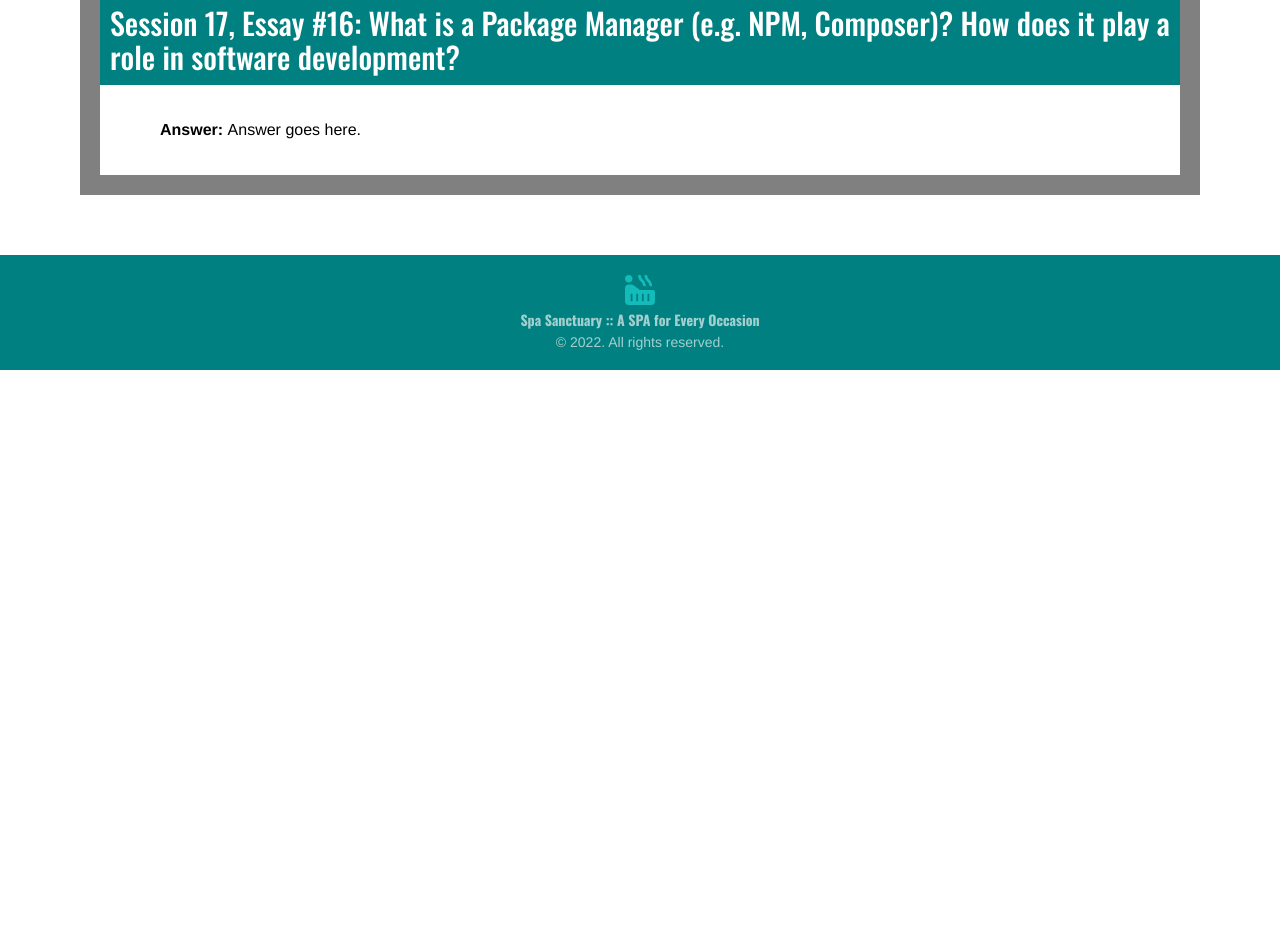
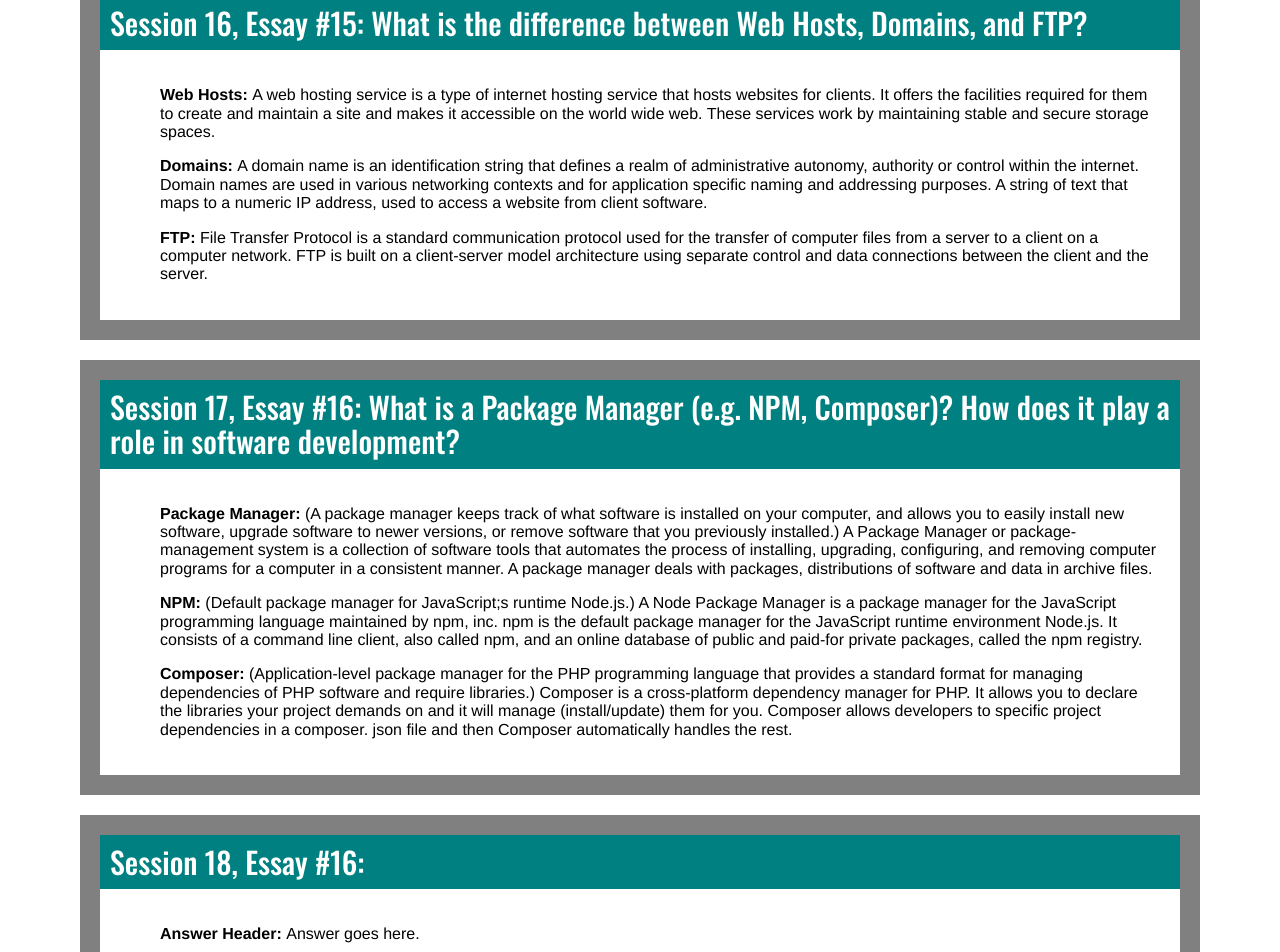
Before and after one commit to swcarey/Web-1-Carey-Spencer-Final, a React (Create React App) app: page /homework in a window 1280 px wide. Shown: the part 6380-7332 px from the top of the page. Before the commit the page ends 6750 px from the top, so only its background shows below. Built offline with nearby package versions, Linux system fonts and the light colour scheme.

Commit message:
Updating Homework and Playing with JS Concepts

```diff
--- a/src/React/Homework/Essays/Essays.jsx
+++ b/src/React/Homework/Essays/Essays.jsx
@@ -111,14 +111,28 @@ Overall, Single Page Applications seem to be the way to go to ensure the best ex
                         <p><b>Style Componenets violate seperation of concern: </b> CSS for appearance, JavaScript for behavior and HTML for content.</p>
                 </ul>
             </Essay>
-            <Essay q="Session 15, Essay #15: Final Project Essay">
+            <Essay q="Session 15: Final Project Essay">
                 <ul>
                         <p><b>Final Project Idea: </b>For my final project I have been debating between making a travel blog site or something revolving around food and recipes. The purpose of a travel site would be a destination to go to before your destination to get information and helpful tips about where you should go, what you should see and what is the best to eat. The recipe website is a little different as it would be a destination to go to for cooking inspo, share recipes and even section off different recipes by dietary restrictions or even allergies. I believe either of these would be a good option as they can both be implemented into the current site with some configuration but I am just having a mild struggle debating on which one to go with. Part of me is leaning more towards the traveling one as I am passionate about that and feel the recipe site would require too much to include with a short deadline like ours.  </p>
                 </ul>
             </Essay>
+            <Essay q="Session 16, Essay #15: What is the difference between Web Hosts, Domains, and FTP?">
+                <ul>
+                        <p><b>Web Hosts: </b>A web hosting service is a type of internet hosting service that hosts websites for clients. It offers the facilities required for them to create and maintain a site and makes it accessible on the world wide web. These services work by maintaining stable and secure storage spaces.  </p>
+                        <p><b>Domains: </b>A domain name is an identification string that defines a realm of administrative autonomy, authority or control within the internet. Domain names are used in various networking contexts and for application specific naming and addressing purposes. A string of text that maps to a numeric IP address, used to access a website from client software. </p>
+                        <p><b>FTP: </b>File Transfer Protocol is a standard communication protocol used for the transfer of computer files from a server to a client on a computer network. FTP is built on a client-server model architecture using separate control and data connections between the client and the server.  </p>
+                </ul>
+            </Essay>
             <Essay q="Session 17, Essay #16: What is a Package Manager (e.g. NPM, Composer)? How does it play a role in software development?">
                 <ul>
-                        <p><b>Answer: </b>Answer goes here.</p>
+                        <p><b>Package Manager: </b>(A package manager keeps track of what software is installed on your computer, and allows you to easily install new software, upgrade software to newer versions, or remove software that you previously installed.) A Package Manager or package-management system is a collection of software tools that automates the process of installing, upgrading, configuring, and removing computer programs for a computer in a consistent manner. A package manager deals with packages, distributions of software and data in archive files.</p>
+                        <p><b>NPM: </b>(Default package manager for JavaScript;s runtime Node.js.) A Node Package Manager is a package manager for the JavaScript programming language maintained by npm, inc. npm is the default package manager for the JavaScript runtime environment Node.js. It consists of a command line client, also called npm, and an online database of public and paid-for private packages, called the npm registry.</p>
+                        <p><b>Composer: </b>(Application-level package manager for the PHP programming language that provides a standard format for managing dependencies of PHP software and require libraries.) Composer is a cross-platform dependency manager for PHP. It allows you to declare the libraries your project demands on and it will manage (install/update) them for you. Composer allows developers to specific project dependencies in a composer. json file and then Composer automatically handles the rest. </p>
+                </ul>
+            </Essay>
+            <Essay q="Session 18, Essay #16: ">
+                <ul>
+                        <p><b>Answer Header: </b>Answer goes here. </p>
                 </ul>
             </Essay>
         </EssaysStyled>
```
Also changed, not shown: src/React/Homework/play.js (added, +47 -0 lines).
